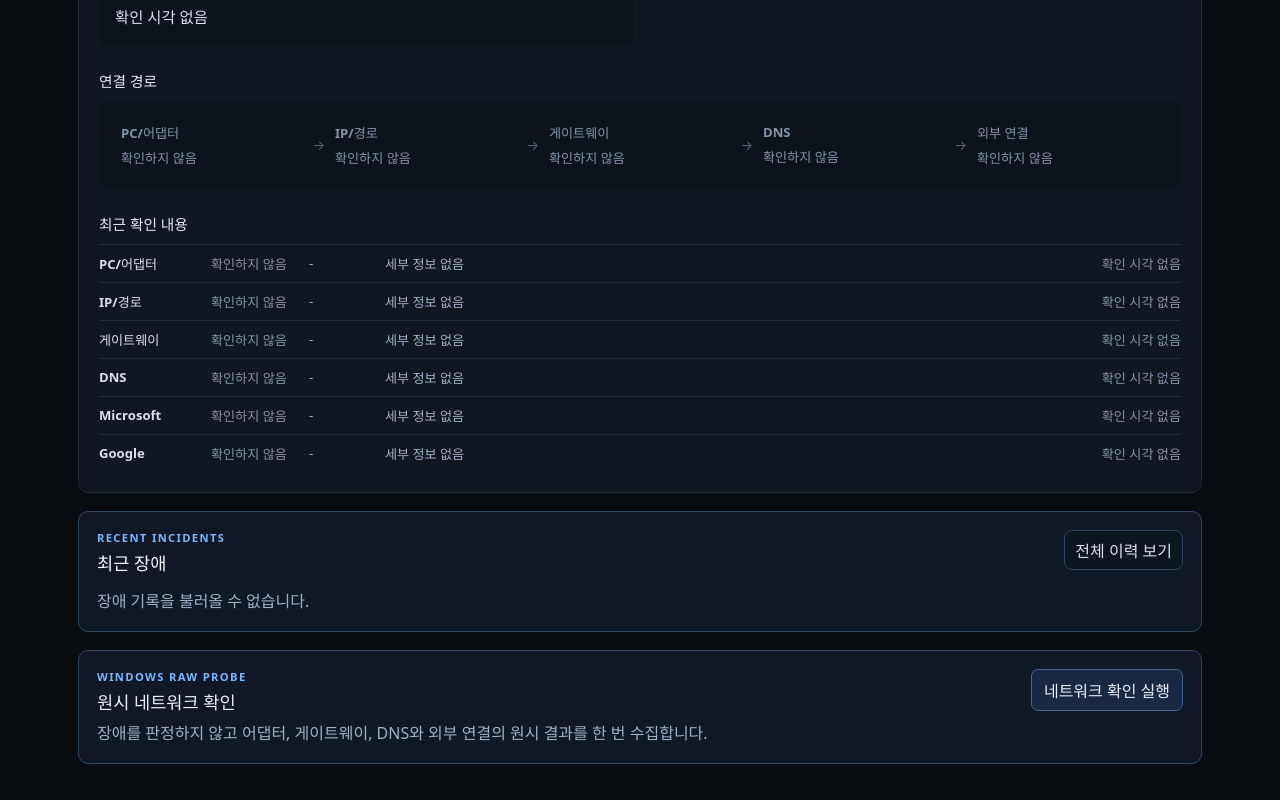
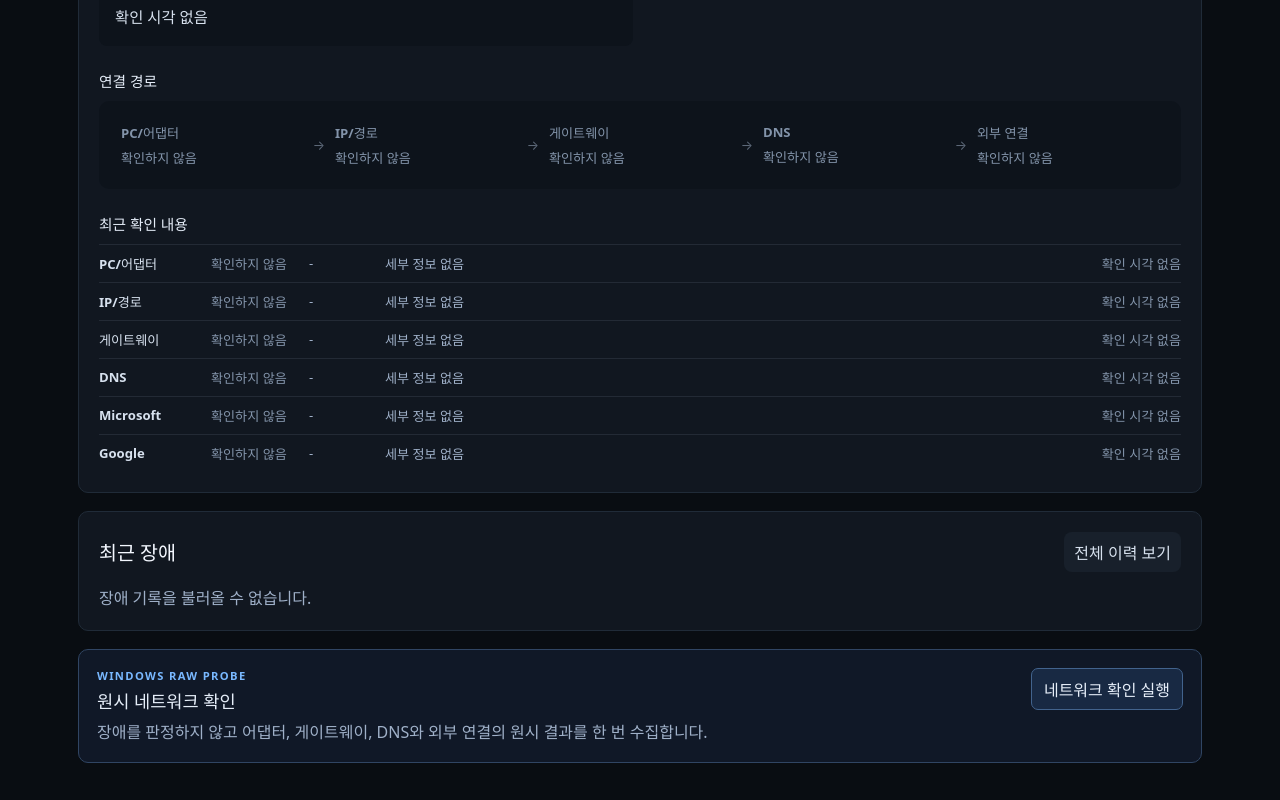
Before and after one commit to qpow1018/pc-health, a React (Vite) app: page / in a window 1280 px wide. Shown: the part 474-1274 px from the top of the page. Built offline with nearby package versions, Linux system fonts and the light colour scheme.

Commit message:
style: align recent incidents panel

```diff
--- a/src/features/network-incidents/RecentIncidentsPanel.module.css
+++ b/src/features/network-incidents/RecentIncidentsPanel.module.css
@@ -1,41 +1,31 @@
 .panel {
   margin-top: 18px;
-  border: 1px solid #304563;
+  border: 1px solid #202b38;
   border-radius: 10px;
-  padding: 18px;
-  background: #101827;
+  padding: 20px;
+  background: #111720;
 }
 
 .header {
   display: grid;
   grid-template-columns: minmax(0, 1fr) auto;
-  gap: 5px 16px;
-  align-items: start;
-
-  p {
-    grid-column: 1;
-    margin: 0;
-    color: #79b8ff;
-    font-size: 0.7rem;
-    font-weight: 700;
-    letter-spacing: 0.12em;
-  }
+  gap: 12px;
+  align-items: center;
 
   h2 {
     grid-column: 1;
     margin: 0;
     color: #f4f8ff;
-    font-size: 1.1rem;
+    font-size: 1.22rem;
   }
 
   button {
     grid-column: 2;
-    grid-row: 1 / span 2;
-    border: 1px solid #304563;
+    border: 1px solid transparent;
     border-radius: 8px;
-    padding: 7px 10px;
+    padding: 7px 9px;
     color: #d7e1ee;
-    background: #0d1522;
+    background: #18202b;
     cursor: pointer;
   }
 }
@@ -49,7 +39,7 @@
 .list {
   display: grid;
   gap: 10px;
-  margin: 16px 0 0;
+  margin: 18px 0 0;
   padding: 0;
   list-style: none;
 }
@@ -57,10 +47,10 @@
 .row {
   display: grid;
   gap: 9px;
-  border: 1px solid #263b57;
+  border: 1px solid #202b38;
   border-radius: 8px;
-  padding: 13px;
-  background: #0d1522;
+  padding: 14px;
+  background: #0d131b;
 
   p {
     margin: 0;
--- a/src/features/network-incidents/RecentIncidentsPanel.tsx
+++ b/src/features/network-incidents/RecentIncidentsPanel.tsx
@@ -13,10 +13,10 @@ const statusLabels: Record<NetworkIncidentStatus, string> = {
 };
 
 const areaLabels: Record<NetworkIncident["area"], string> = {
-  local_connection: "로컬 연결 구간",
-  gateway_or_local: "공유기 또는 로컬 연결 구간",
+  local_connection: "내 PC 연결",
+  gateway_or_local: "내 PC 또는 공유기",
   dns: "DNS",
-  external: "외부 연결 구간",
+  external: "외부 연결",
   unknown: "확인 불가",
 };
 
@@ -61,7 +61,6 @@ export default function RecentIncidentsPanel({
   return (
     <section className={styles["panel"]} aria-labelledby="recent-incidents-title">
       <header className={styles["header"]}>
-        <p>RECENT INCIDENTS</p>
         <h2 id="recent-incidents-title">최근 장애</h2>
         {onOpenHistory ? (
           <button type="button" onClick={onOpenHistory}>
```
Also changed, not shown: 1 other file (tests, documents, lock files or other folders).
